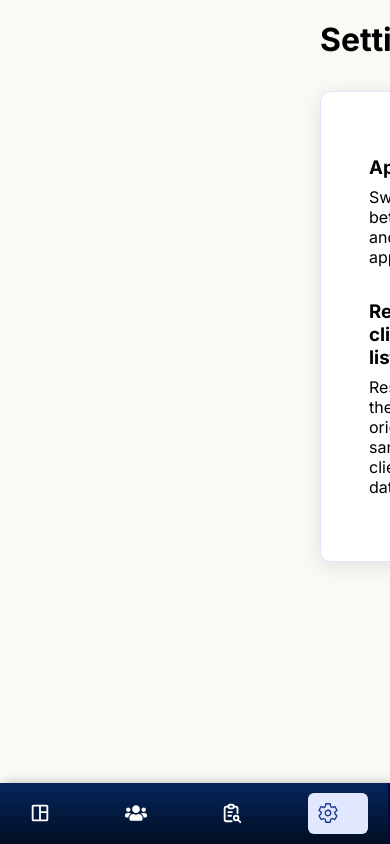
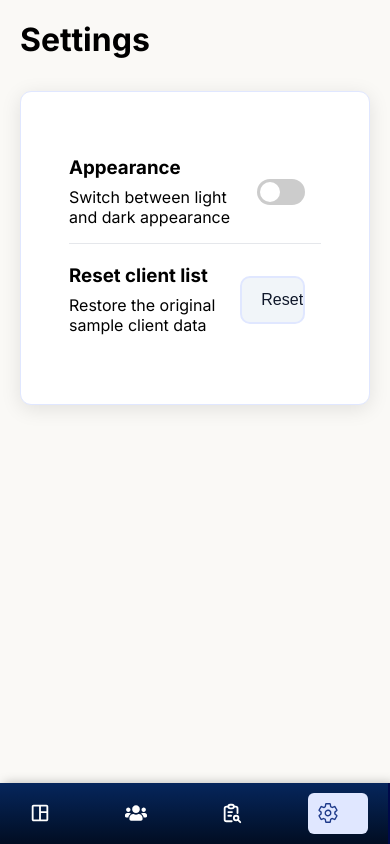
Before and after one commit to FixedBits/client-dashboard, a React (Vite) app: page /settings in a window 390 px wide. Built offline with nearby package versions, Linux system fonts and the light colour scheme.

Commit message:
Add initial client dashboard responsive design

```diff
--- a/src/styles/ClientDashboard.css
+++ b/src/styles/ClientDashboard.css
@@ -60,3 +60,14 @@
   background: var(--dashboard-bg);
   color: var(--dashboard-text);
 }
+
+
+@media (max-width: 768px) {
+  .dashboard {
+    flex-direction: column;
+  }
+
+  .dashboard-content {
+    margin-left: 0;
+  }
+}
```
